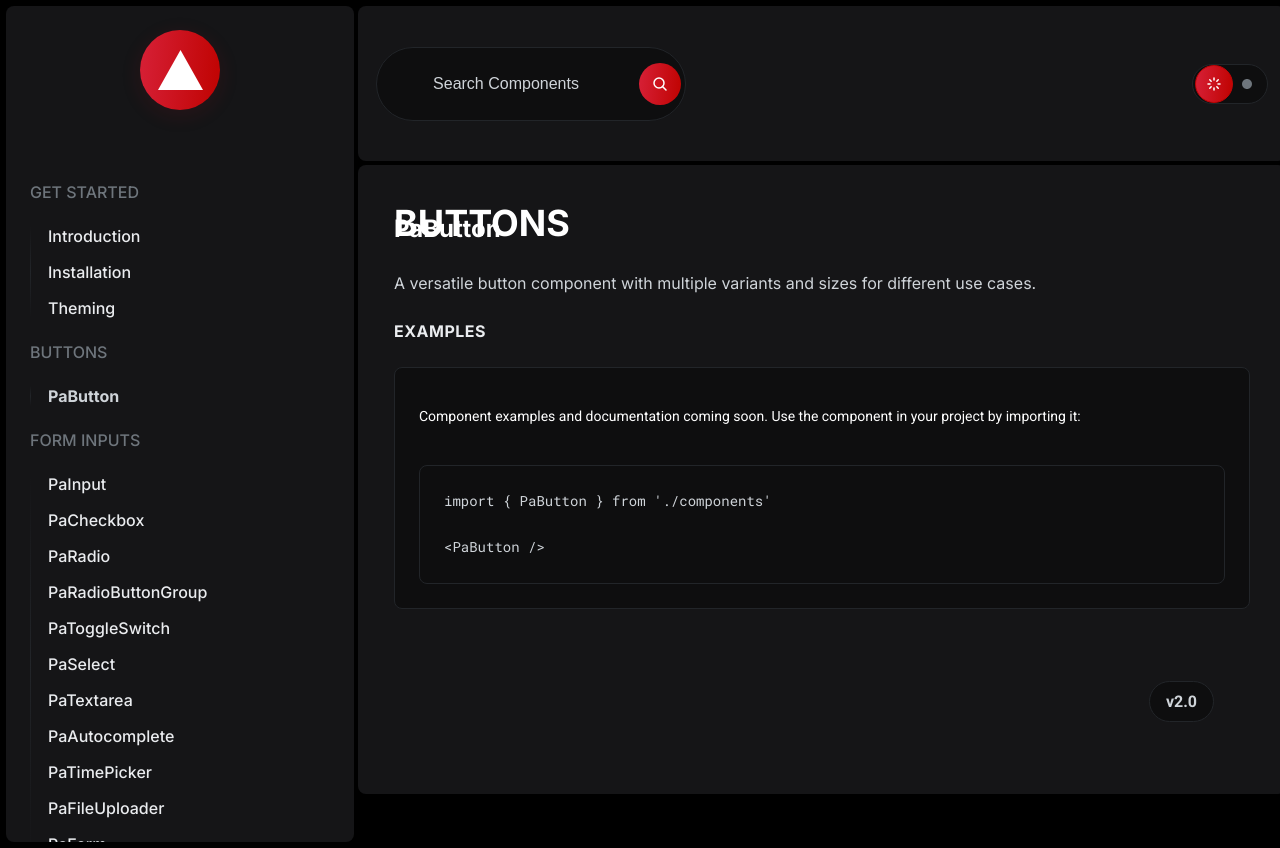
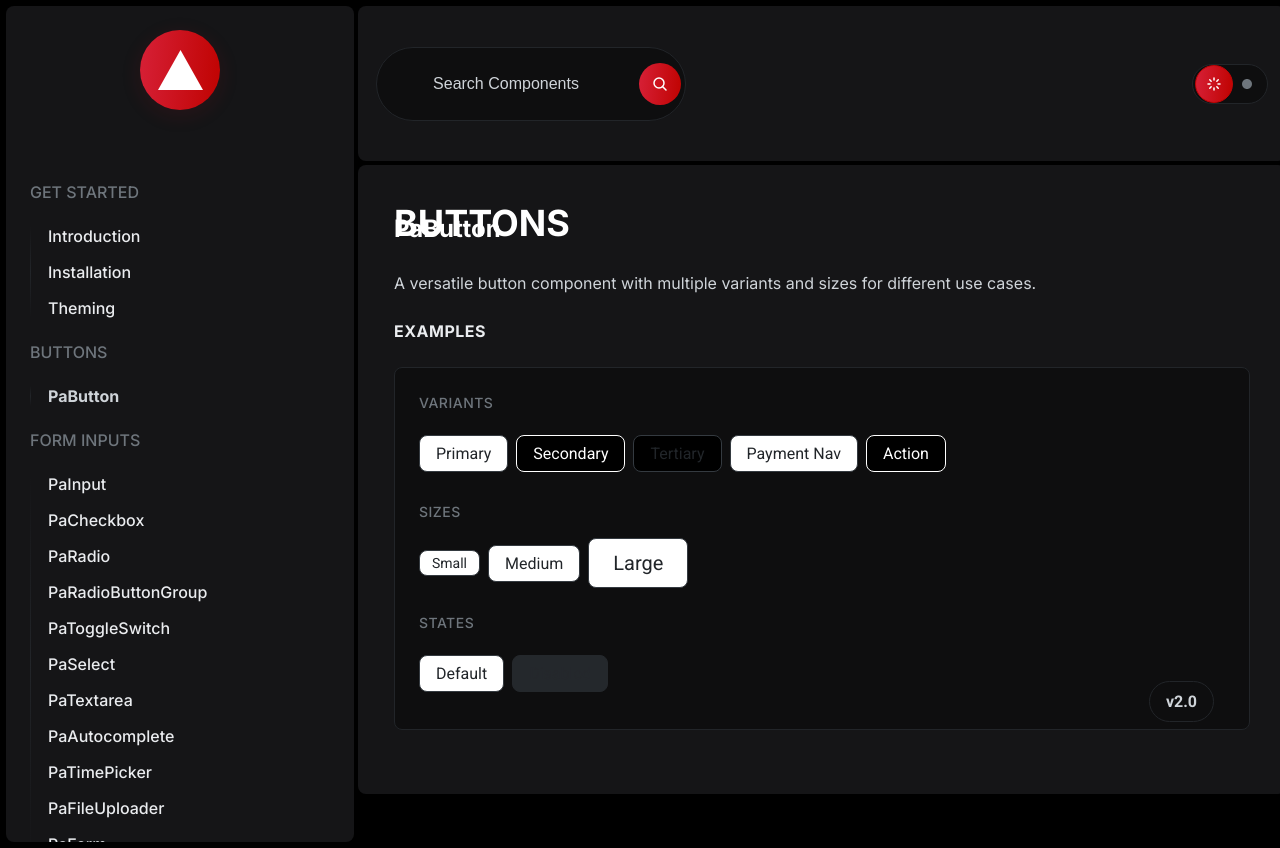
Before and after one commit to muriloscigliano/pa-design-system, a Vue app: page / in a window 1280 px wide. Both pictures are taken after a click on the item "PaButton". Built offline with nearby package versions, Linux system fonts and the light colour scheme; a web font is replaced by a local one.

Commit message:
Add component rendering and examples
- Imported all 42 components
- Created dynamic component renderer
- Added component preview with props
- Enhanced PaButton examples with variants, sizes, and states
- Components now display in the main container

```diff
--- a/src/App.vue
+++ b/src/App.vue
@@ -1,6 +1,49 @@
 <script setup lang="ts">
-import { ref, nextTick, onMounted, computed } from 'vue'
+import { ref, nextTick, onMounted, computed, Component } from 'vue'
 import { setTheme, getTheme } from './utils/theme'
+import {
+  PaButton,
+  PaInput,
+  PaCheckbox,
+  PaRadio,
+  PaRadioButtonGroup,
+  PaToggleSwitch,
+  PaSelect,
+  PaTextarea,
+  PaAutocomplete,
+  PaTimePicker,
+  PaFileUploader,
+  PaForm,
+  PaCard,
+  PaHeader,
+  PaListItem,
+  PaPageLayout,
+  PaContentSeparator,
+  PaContainer,
+  PaFormContainer,
+  PaSectionContainer,
+  PaDropdown,
+  PaSegmentedControl,
+  PaToggleSegmentation,
+  PaToggleChip,
+  PaKebabMenu,
+  PaTabs,
+  PaBreadcrumbs,
+  PaStepper,
+  PaDrawer,
+  PaModal,
+  PaTooltip,
+  PaBadge,
+  PaInlineMessage,
+  PaLoading,
+  PaEmptyState,
+  PaProgress,
+  PaTable,
+  PaAccordion,
+  PaPagination,
+  PaSlider,
+  PaRangeSlider
+} from './components'
 
 const currentTheme = ref<'light' | 'dark'>(getTheme())
 const searchQuery = ref('')
@@ -120,6 +163,65 @@ const activeComponentData = computed(() => {
   const allComponents = Object.values(navigation).flatMap(section => section.items)
   return allComponents.find(item => item.id === activeComponent.value)
 })
+
+const getComponent = (componentId: string): Component | null => {
+  const componentMap: Record<string, Component> = {
+    'pabutton': PaButton,
+    'painput': PaInput,
+    'pacheckbox': PaCheckbox,
+    'paradio': PaRadio,
+    'paradiobuttongroup': PaRadioButtonGroup,
+    'patoggleswitch': PaToggleSwitch,
+    'paselect': PaSelect,
+    'patextarea': PaTextarea,
+    'paautocomplete': PaAutocomplete,
+    'patimepicker': PaTimePicker,
+    'pafileuploader': PaFileUploader,
+    'paform': PaForm,
+    'pacard': PaCard,
+    'paheader': PaHeader,
+    'palistitem': PaListItem,
+    'papagelayout': PaPageLayout,
+    'pacontentseparator': PaContentSeparator,
+    'pacontainer': PaContainer,
+    'paformcontainer': PaFormContainer,
+    'pasectioncontainer': PaSectionContainer,
+    'padropdown': PaDropdown,
+    'pasegmentedcontrol': PaSegmentedControl,
+    'patogglesegmentation': PaToggleSegmentation,
+    'patogglechip': PaToggleChip,
+    'pakebabmenu': PaKebabMenu,
+    'patabs': PaTabs,
+    'pabreadcrumbs': PaBreadcrumbs,
+    'pastepper': PaStepper,
+    'padrawer': PaDrawer,
+    'pamodal': PaModal,
+    'patooltip': PaTooltip,
+    'pabadge': PaBadge,
+    'painlinemessage': PaInlineMessage,
+    'paloading': PaLoading,
+    'paemptystate': PaEmptyState,
+    'paprogress': PaProgress,
+    'patable': PaTable,
+    'paaccordion': PaAccordion,
+    'papagination': PaPagination,
+    'paslider': PaSlider,
+    'parangeslider': PaRangeSlider
+  }
+  return componentMap[componentId] || null
+}
+
+const getComponentProps = (componentId: string): Record<string, any> => {
+  const propsMap: Record<string, Record<string, any>> = {
+    'pabutton': { variant: 'primary', size: 'md' },
+    'painput': { placeholder: 'Enter text...' },
+    'pacheckbox': { label: 'Checkbox label' },
+    'paradio': { label: 'Radio option' },
+    'pabadge': { variant: 'default' },
+    'patooltip': { content: 'Tooltip content' }
+  }
+  return propsMap[componentId] || {}
+}
 
 const getComponentDescription = (componentId: string): string => {
   const descriptions: Record<string, string> = {
@@ -344,15 +446,63 @@ const currentTheme = getTheme()</code></pre>
               <div class="component-examples">
                 <h3 class="section-title">Examples</h3>
                 <div class="example-group">
-                  <div class="example-item">
-                    <p style="color: var(--pa-color-surface-container-text, #cfd4d9);">
-                      Component examples and documentation coming soon. Use the component in your project by importing it:
-                    </p>
-                    <pre class="code-block" style="margin-top: var(--pa-spacing-16, 16px);"><code>import { {{ activeComponentData.label }} } from './components'
+                  <!-- PaButton Special Case -->
+                  <template v-if="activeComponent === 'pabutton'">
+                    <div class="example-item">
+                      <label>Variants</label>
+                      <div class="component-preview" style="flex-wrap: wrap; gap: var(--pa-spacing-8, 8px);">
+                        <PaButton variant="primary">Primary</PaButton>
+                        <PaButton variant="secondary">Secondary</PaButton>
+                        <PaButton variant="tertiary">Tertiary</PaButton>
+                        <PaButton variant="payment-navigation">Payment Nav</PaButton>
+                        <PaButton variant="action">Action</PaButton>
+                      </div>
+                    </div>
+                    <div class="example-item">
+                      <label>Sizes</label>
+                      <div class="component-preview" style="flex-wrap: wrap; gap: var(--pa-spacing-8, 8px); align-items: center;">
+                        <PaButton variant="primary" size="sm">Small</PaButton>
+                        <PaButton variant="primary" size="md">Medium</PaButton>
+                        <PaButton variant="primary" size="lg">Large</PaButton>
+                      </div>
+                    </div>
+                    <div class="example-item">
+                      <label>States</label>
+                      <div class="component-preview" style="flex-wrap: wrap; gap: var(--pa-spacing-8, 8px);">
+                        <PaButton variant="primary">Default</PaButton>
+                        <PaButton variant="primary" :disabled="true">Disabled</PaButton>
+                      </div>
+                    </div>
+                  </template>
+
+                  <!-- Other Components -->
+                  <template v-else>
+                    <div class="example-item">
+                      <label>Default</label>
+                      <div class="component-preview">
+                        <component
+                          v-if="getComponent(activeComponentData.id)"
+                          :is="getComponent(activeComponentData.id)"
+                          v-bind="getComponentProps(activeComponentData.id)"
+                        >
+                          <template v-if="activeComponent === 'pabutton'">Button Text</template>
+                          <template v-else-if="activeComponent === 'pabadge'">Badge</template>
+                          <template v-else-if="activeComponent === 'painlinemessage'">Message content</template>
+                        </component>
+                        <p v-else style="color: var(--pa-color-surface-container-text, #cfd4d9); padding: var(--pa-spacing-16, 16px);">
+                          Component preview coming soon.
+                        </p>
+                      </div>
+                    </div>
+                  </template>
+                </div>
+              </div>
+
+              <div class="component-usage">
+                <h3 class="section-title">Usage</h3>
+                <pre class="code-block"><code>import { {{ activeComponentData.label }} } from './components'
 
 &lt;{{ activeComponentData.label }} /&gt;</code></pre>
-                  </div>
-                </div>
               </div>
             </div>
           </div>
@@ -750,6 +900,13 @@ const currentTheme = getTheme()</code></pre>
   }
 }
 
+.component-preview {
+  display: flex;
+  align-items: center;
+  min-height: 48px;
+  padding: var(--pa-spacing-8, 8px) 0;
+}
+
 .component-props {
   display: flex;
   flex-direction: column;
```
Also changed, not shown: src/tokens/index.css.
